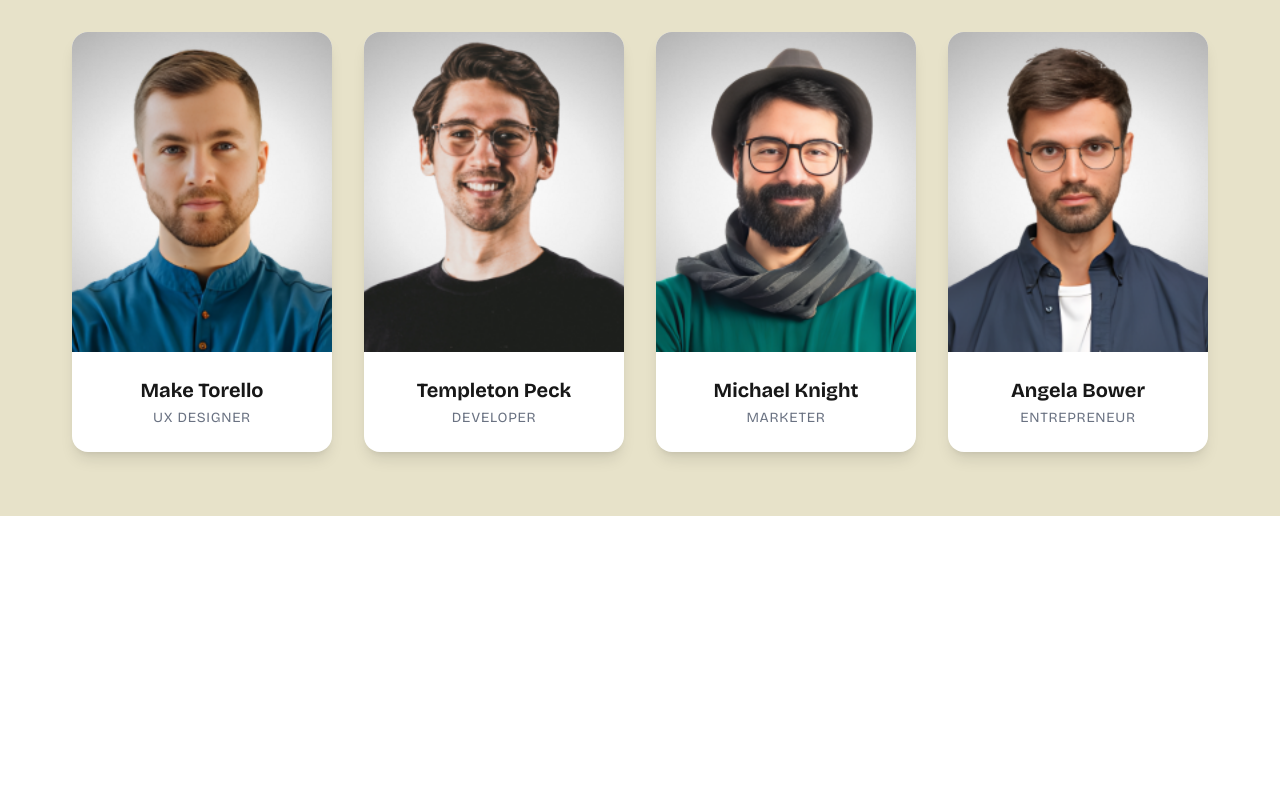
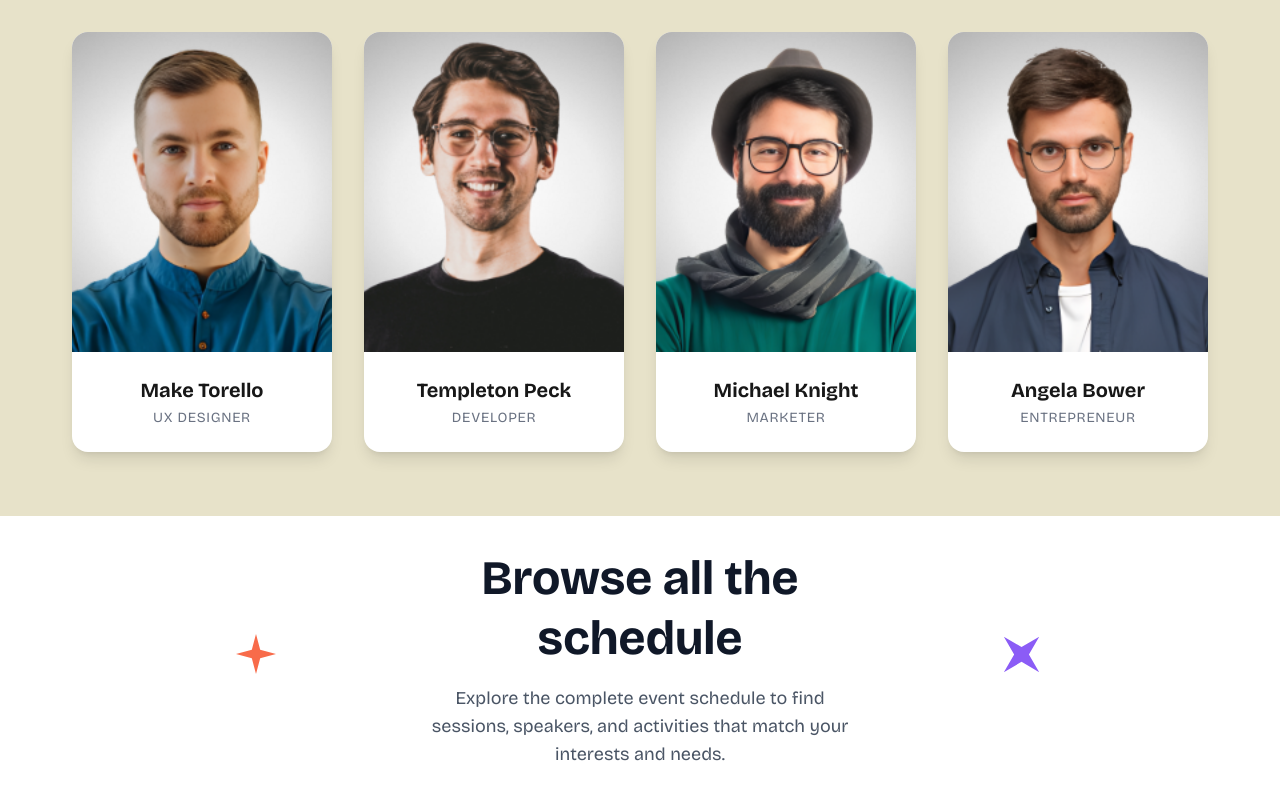
Before and after one commit to DsDigitalz/Event-Website, a React (Vite) app: page / in a window 1280 px wide. Shown: the part 2439-3239 px from the top of the page. Before the commit the page ends 2955 px from the top, so only its background shows below. Built offline with nearby package versions, Linux system fonts and the light colour scheme.

Commit message:
added new component ScheduleComponent.jsx

```diff
--- a/src/App.jsx
+++ b/src/App.jsx
@@ -8,6 +8,7 @@ import LogoCarousel from "./Components/LogoCarousel";
 import SpeakersSection from "./Components/SpeakersSection";
 import SpeakersHeading from "./Components/SpeakersHeading";
 import TeamMembers from "./Components/TeamMembers";
+import ScheduleComponent from "./Components/ScheduleComponent";
 
 export default function App() {
   return (
@@ -20,6 +21,7 @@ export default function App() {
       <SpeakersSection />
       <SpeakersHeading />
       <TeamMembers />
+      <ScheduleComponent/>
     </div>
   );
 }
--- /dev/null
+++ b/src/Components/ScheduleComponent.jsx
@@ -0,0 +1,53 @@
+import React from "react";
+
+function ScheduleComponent() {
+  return (
+    <div className="flex flex-col items-center justify-center p-8 bg-white">
+      <div className="relative flex items-center justify-center w-full max-w-4xl px-4">
+        {/* Left Sparkle */}
+        <div className="absolute left-0 lg:left-10">
+          <svg
+            width="48"
+            height="48"
+            viewBox="0 0 48 48"
+            fill="none"
+            xmlns="http://www.w3.org/2000/svg"
+          >
+            <path
+              d="M24 0L28.18 15.82L44 20L28.18 24.18L24 40L19.82 24.18L4 20L19.82 15.82L24 0Z"
+              fill="#F86B4A"
+            />
+          </svg>
+        </div>
+
+        <div className="flex flex-col items-center text-center max-w-md">
+          <h1 className="text-4xl md:text-5xl font-bold text-gray-900 leading-tight">
+            Browse all the schedule
+          </h1>
+          <p className="mt-4 text-base md:text-lg text-gray-600">
+            Explore the complete event schedule to find sessions, speakers, and
+            activities that match your interests and needs.
+          </p>
+        </div>
+
+        {/* Right Sparkle */}
+        <div className="absolute right-0 lg:right-10 transform rotate-45">
+          <svg
+            width="60"
+            height="60"
+            viewBox="0 0 60 60"
+            fill="none"
+            xmlns="http://www.w3.org/2000/svg"
+          >
+            <path
+              d="M30 0L35.225 19.775L55 25L35.225 30.225L30 50L24.775 30.225L5 25L24.775 19.775L30 0Z"
+              fill="#8B5CF6"
+            />
+          </svg>
+        </div>
+      </div>
+    </div>
+  );
+}
+
+export default ScheduleComponent;
```
